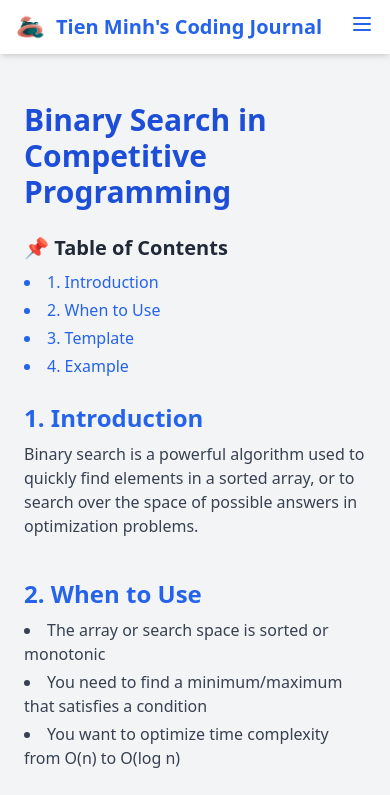
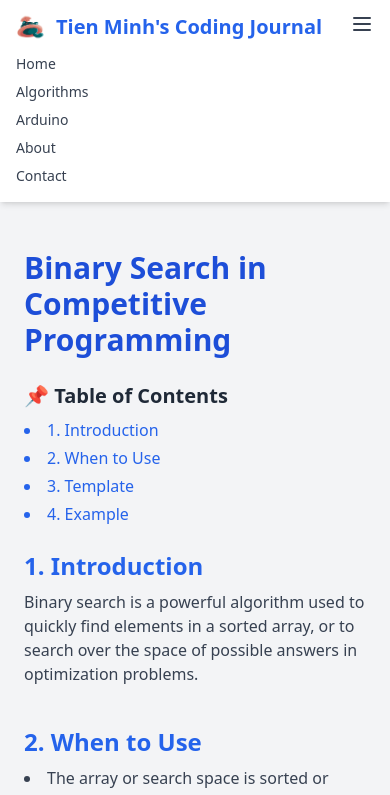
Before and after one commit to mimi08-coder/Blog, a plain HTML site: page page.html in a window 390 px wide. Both pictures are taken after a click on the button 362 px from the left and 24 px from the top of the page. Shown: the top 795 px of the page. Drawn offline with nearby package versions, Linux system fonts and the light colour scheme.

Commit message:
fix responsive taskbar both page

```diff
--- a/page.html
+++ b/page.html
@@ -1,6 +1,7 @@
 <!DOCTYPE html>
 <html lang="en">
 <head>
+  <link rel="icon" type="image/png" href="ava.png" />
   <meta charset="UTF-8" />
   <meta name="viewport" content="width=device-width, initial-scale=1.0" />
   <title>Binary Search | Tien Minh's Coding Journal</title>
@@ -25,36 +26,38 @@
       </div>
     </div>
   </nav> -->
-  <nav class="bg-white shadow-md sticky top-0 z-50">
+
+  <!-- Navbar -->
+<nav class="bg-white shadow-md sticky top-0 z-50">
   <div class="max-w-6xl mx-auto px-4 py-3 flex justify-between items-center">
-    <!-- Logo -->
+    <!-- Logo + title -->
     <div class="flex items-center space-x-3">
       <img src="ava.png" alt="Logo" class="h-7 w-7 object-contain" />
       <h1 class="text-xl font-bold text-blue-600">Tien Minh's Coding Journal</h1>
     </div>
 
-    <!-- Hamburger Button -->
-    <div class="md:hidden">
-      <button id="menu-btn" class="text-gray-600 focus:outline-none focus:text-blue-600">
-        <svg class="w-6 h-6" fill="none" stroke="currentColor" stroke-width="2"
-          viewBox="0 0 24 24" xmlns="http://www.w3.org/2000/svg">
-          <path stroke-linecap="round" stroke-linejoin="round"
-            d="M4 6h16M4 12h16M4 18h16"></path>
-        </svg>
-      </button>
-    </div>
-
-    <!-- Navigation Links -->
-    <div id="menu" class="hidden md:flex space-x-6 text-sm">
+    <!-- Desktop nav links -->
+    <div class="hidden md:flex space-x-6 text-sm">
       <a href="#home" class="hover:text-blue-600">Home</a>
       <a href="#algorithms" class="hover:text-blue-600">Algorithms</a>
       <a href="#arduino" class="hover:text-blue-600">Arduino</a>
       <a href="#about" class="hover:text-blue-600">About</a>
       <a href="#contact" class="hover:text-blue-600">Contact</a>
     </div>
+
+    <!-- Hamburger button -->
+    <div class="md:hidden">
+      <button id="menu-toggle" class="text-gray-700 focus:outline-none">
+        <svg class="w-6 h-6" fill="none" stroke="currentColor" stroke-width="2"
+             viewBox="0 0 24 24" xmlns="http://www.w3.org/2000/svg">
+          <path stroke-linecap="round" stroke-linejoin="round"
+                d="M4 6h16M4 12h16M4 18h16" />
+        </svg>
+      </button>
+    </div>
   </div>
 
-  <!-- Mobile menu below -->
+  <!-- Mobile nav links -->
   <div id="mobile-menu" class="md:hidden hidden px-4 pb-4 space-y-2 text-sm">
     <a href="#home" class="block text-gray-700 hover:text-blue-600">Home</a>
     <a href="#algorithms" class="block text-gray-700 hover:text-blue-600">Algorithms</a>
@@ -129,5 +132,16 @@ return -1;
   <footer class="mt-20 bg-white text-center py-6 text-gray-500 text-sm">
     © 2025 Phan Tien Minh. All rights reserved.
   </footer>
+
+<!-- Responsive navbar   -->
+<script>
+  const toggleBtn = document.getElementById("menu-toggle");
+  const mobileMenu = document.getElementById("mobile-menu");
+
+  toggleBtn.addEventListener("click", () => {
+    mobileMenu.classList.toggle("hidden");
+  });
+</script>
+
 </body>
 </html>
```
Also changed, not shown: index.html (+52 -3 lines).
